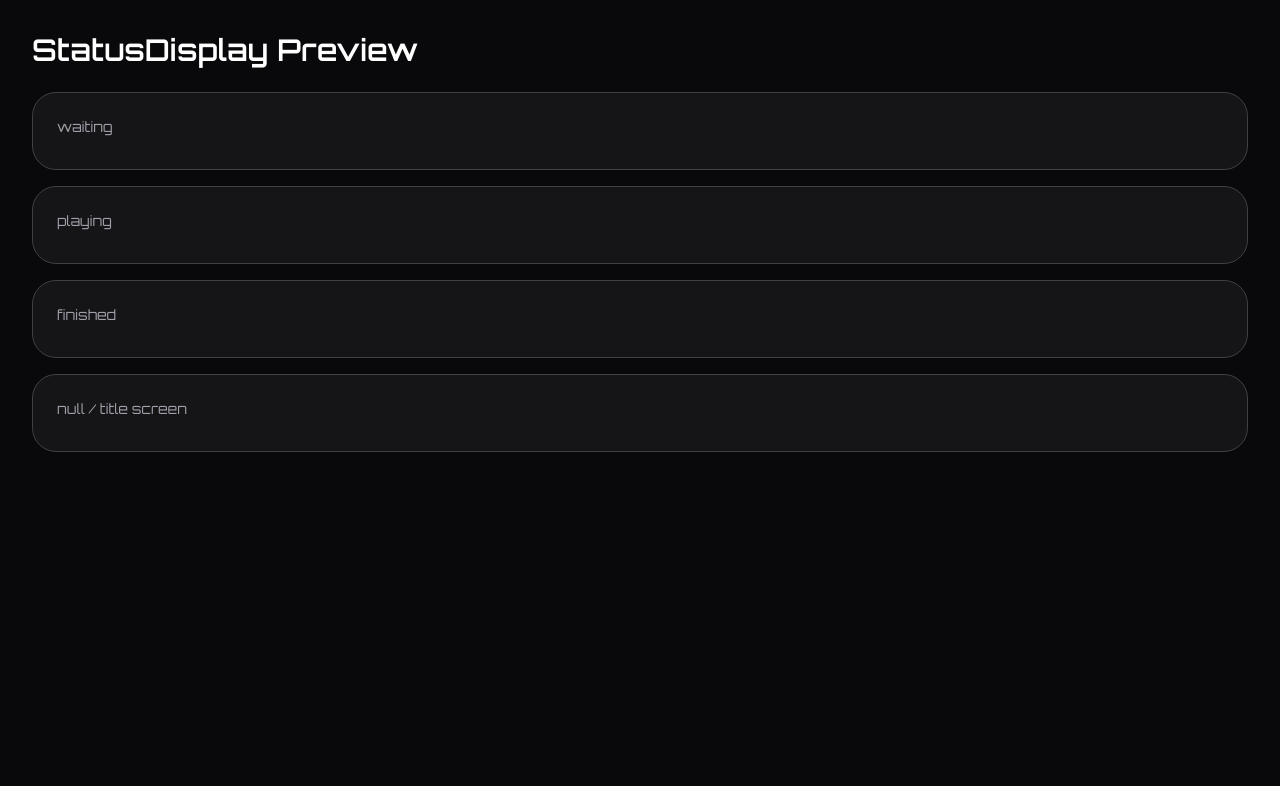
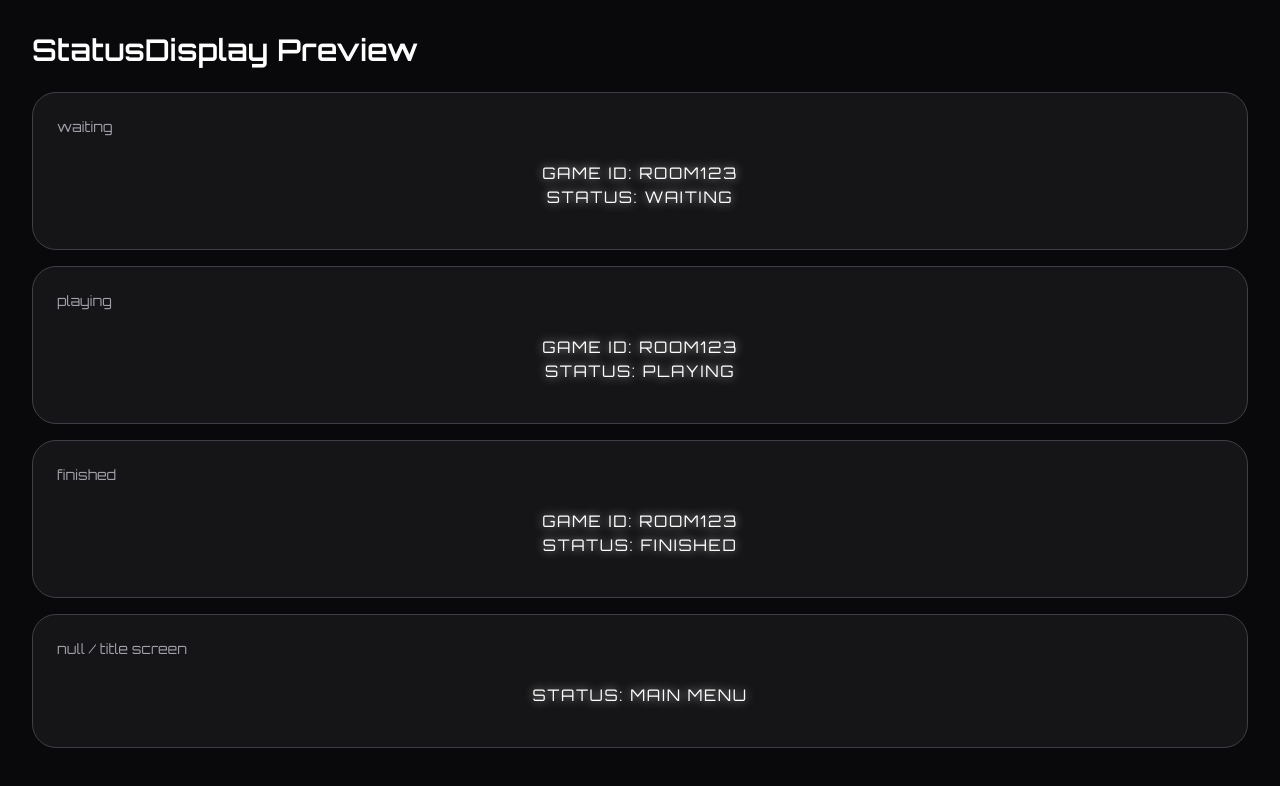
Before and after one commit to jack-app/jackHack2026_b, a Next.js app in the folder switch_game/: page /dev/statusdisplay in a window 1280 px wide. Shown: the top 786 px of the page. Built offline with nearby package versions, Linux system fonts and the light colour scheme; a web font is replaced by a local one.

Commit message:
StatusDisplayコンポーネントの作成

```diff
--- a/switch_game/src/components/Layout/StatusDisplay.tsx
+++ b/switch_game/src/components/Layout/StatusDisplay.tsx
@@ -6,9 +6,24 @@ interface StatusDisplayProps {
 }
 
 export default function StatusDisplay({ roomId, status }: StatusDisplayProps) {
+  let status_display;
+
+  if (status == "waiting"){
+    status_display = "WAITING"
+  }else if(status == "playing"){
+    status_display = "PLAYING"
+  }else if(status == "finished"){
+    status_display = "FINISHED"
+  }else{
+    status_display = "MAIN MENU"
+  }
+  const glowClass = "tracking-widest text-white drop-shadow-[0_0_5px_rgba(255,255,255,0.7)]";
   return (
-    <div>
-      {/* TODO: implement - center HUD: room ID and game status label */}
+    <div className="flex flex-col items-center py-4">
+      {status != null && (
+      <div className={glowClass}>GAME ID: {roomId}</div>
+      )}
+      <div className={glowClass}>STATUS: {status_display}</div>
     </div>
   );
 }
```
